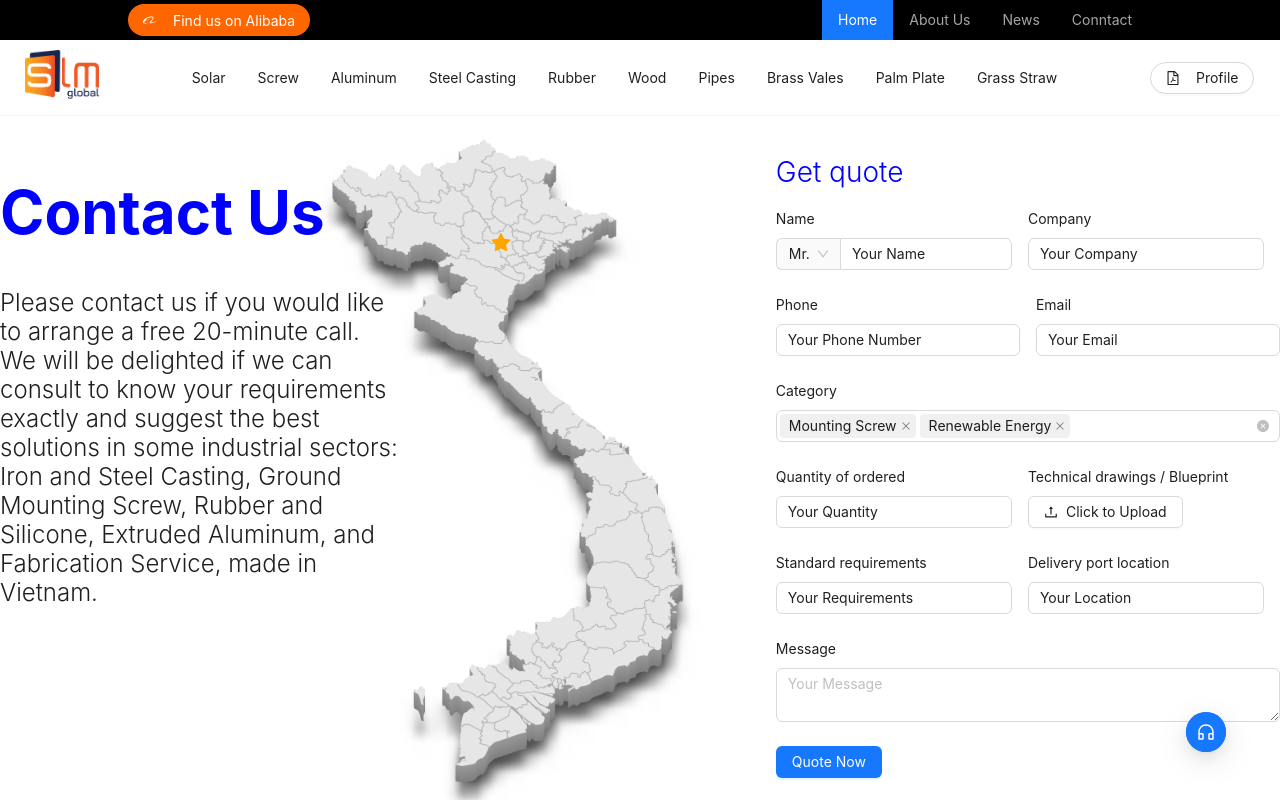
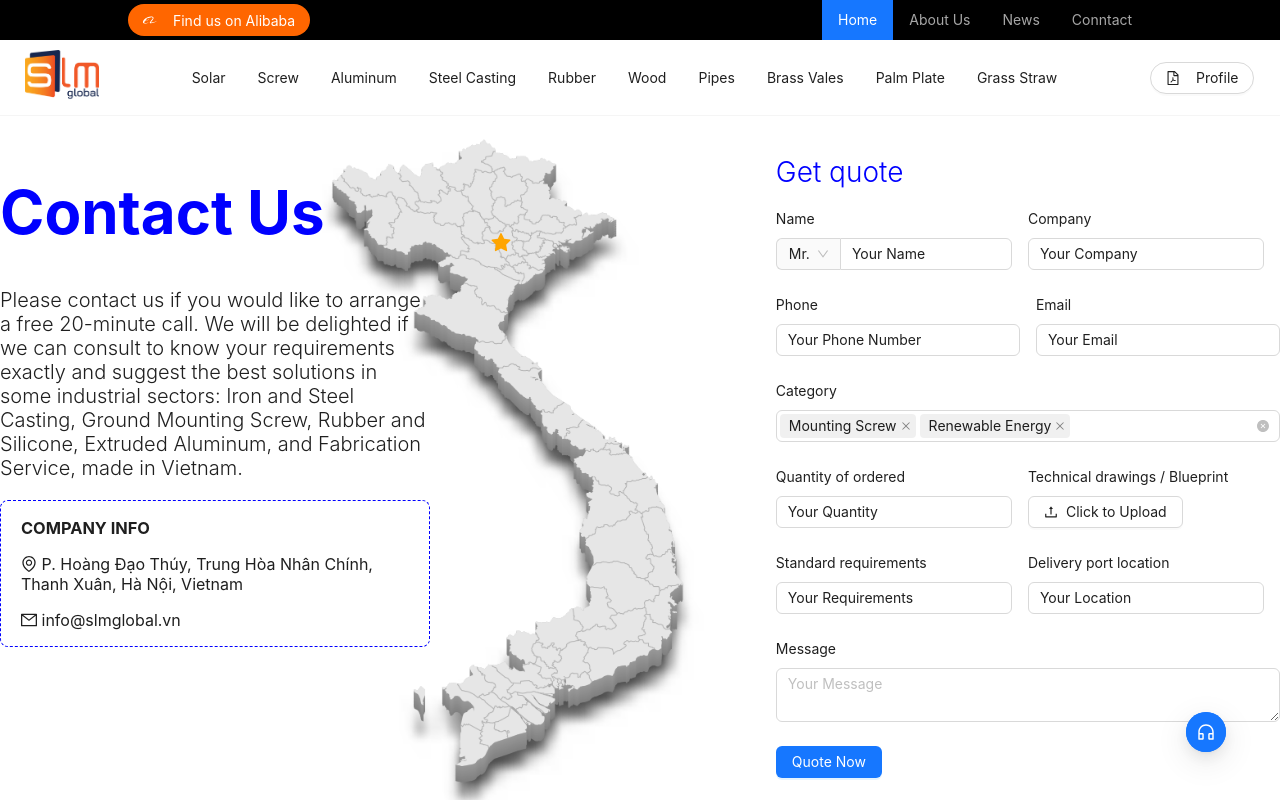
Before and after one commit to thanhtrang16490/slmglobal-fontend, a Next.js app: page /contact in a window 1280 px wide. Shown: the top 800 px of the page. Built offline with nearby package versions, Linux system fonts and the light colour scheme.

Commit message:
update contact

```diff
--- a/src/app/contact/page.tsx
+++ b/src/app/contact/page.tsx
@@ -1,9 +1,9 @@
 'use client'
-import { Row, Col, Layout } from 'antd';
+import { Row, Col, Layout, Button } from 'antd';
 import FormContact from '../component/form.contact';
 import { Content } from 'antd/es/layout/layout';
 import Link from 'next/link';
-import { StarFilled, PhoneOutlined, MailOutlined } from '@ant-design/icons';
+import { StarFilled, PhoneOutlined, MailOutlined, EnvironmentOutlined } from '@ant-design/icons';
 
 const ContactPage = () => {
     return (
@@ -12,16 +12,22 @@ const ContactPage = () => {
                 <Content style={{ maxWidth: '1440px', width: '100%', margin: '0 auto', padding: '0px 0', display: 'flex', paddingTop: '20px' }}>
                     <Col xs={24} sm={24} md={14}>
                         <Content style={{ display: 'flex', justifyContent: 'flex-start' }}>
-                            <div style={{ minWidth: '200px', width: '100%', maxWidth: '400px', zIndex: '2' }}>
+                            <div style={{ minWidth: '200px', width: '100%', maxWidth: '430px', zIndex: '2' }}>
                                 <h1 style={{ fontSize: '60px', fontWeight: '700', color: 'blue' }}>Contact Us</h1>
-                                <p style={{ fontSize: '24px', fontWeight: '300' }}>Please contact us if you would like to arrange a free 20-minute call. We will be delighted if we can consult to know your requirements exactly and suggest the best solutions in some industrial sectors: Iron and Steel Casting, Ground Mounting Screw, Rubber and Silicone, Extruded Aluminum, and Fabrication Service, made in Vietnam.</p>
+                                <p style={{ fontSize: '20px', fontWeight: '300' }}>Please contact us if you would like to arrange a free 20-minute call. We will be delighted if we can consult to know your requirements exactly and suggest the best solutions in some industrial sectors: Iron and Steel Casting, Ground Mounting Screw, Rubber and Silicone, Extruded Aluminum, and Fabrication Service, made in Vietnam.</p>
+                                <div style={{ border: 'dashed 1px blue', borderRadius: '8px', padding: '0 20px 0' }}>
+                                    <h3>COMPANY INFO</h3>
+                                    <p style={{ fontSize: '16px' }}><EnvironmentOutlined /> P. Hoàng Đạo Thúy, Trung Hòa Nhân Chính, Thanh Xuân, Hà Nội, Vietnam</p>
+                                    <p style={{ fontSize: '16px' }}><MailOutlined /> info@slmglobal.vn</p>
+                                </div>
                             </div>
                         </Content>
+
                         <div style={{ position: 'absolute', top: 0, right: 30, zIndex: '1' }}>
                             <img src="img/vietnam.png" alt="Image" style={{ maxWidth: '100%', height: '680px' }} />
                         </div>
                         <div style={{ position: 'absolute', top: 97, right: 240, zIndex: '3' }}>
-                            <StarFilled style={{ fontSize: '20px', color: 'orange' }} />
+                            <Link href="https://maps.app.goo.gl/Q4AAR2xs7yRA2kQT6"><StarFilled style={{ fontSize: '20px', color: 'orange' }} /></Link>
                         </div>
                     </Col>
 
```
